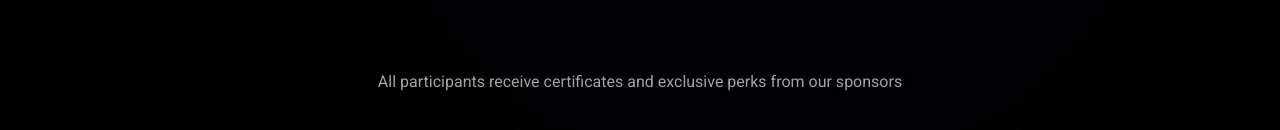
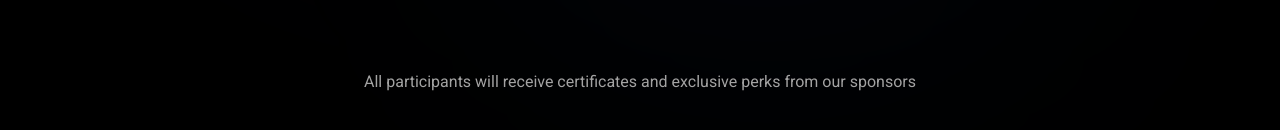
Before and after one commit to Manas-thakur/gdg-hack, a Next.js app: page / in a window 1280 px wide. Shown: the part 7470-7600 px from the top of the page. Built offline with nearby package versions, Linux system fonts and the light colour scheme.

Commit message:
Update text for participant benefits in PrizesSection

```diff
--- a/src/sections/PrizesSection.tsx
+++ b/src/sections/PrizesSection.tsx
@@ -189,7 +189,7 @@ export default function PrizesSection() {
           className="text-center mt-12 p-6"
         >
           <p className="text-neutral-400">
-            All participants receive certificates and exclusive perks from our sponsors
+            All participants will receive certificates and exclusive perks from our sponsors
           </p>
         </motion.div>
       </div>
```
